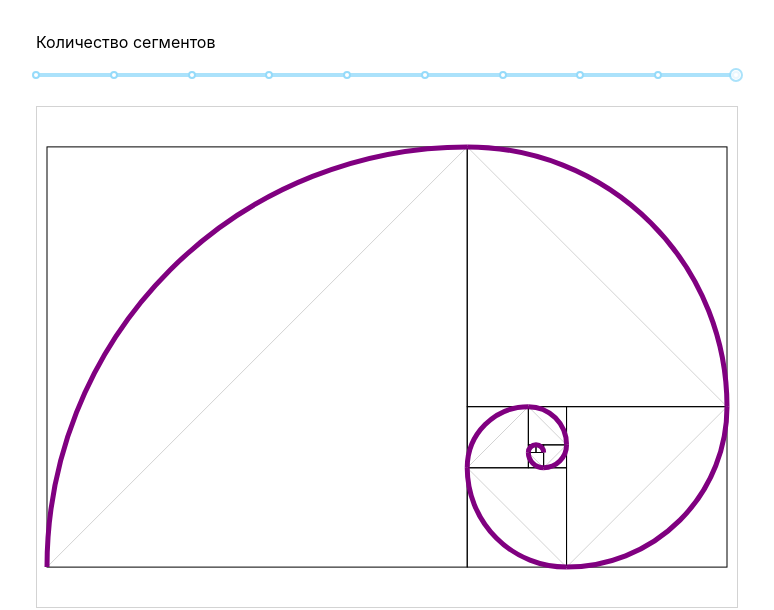
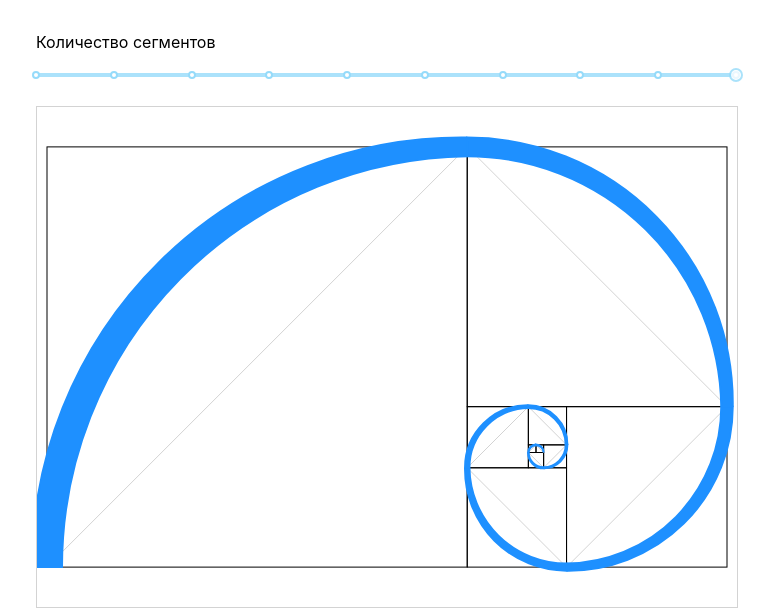
Before and after one commit to dkskv/fibonacci-spiral, a React (Create React App) app: page / in a window 1280 px wide. Shown: the top 610 px of the page, without its empty margins (254-1028 px from the left). Built offline with nearby package versions, Linux system fonts and the light colour scheme.

Commit message:
feat: реализовал динамическую толщину спирали

```diff
--- a/src/components/Spiral.tsx
+++ b/src/components/Spiral.tsx
@@ -1,5 +1,9 @@
 import { memo } from "react";
 import { generateSpiralSegments } from "../utils/generateSpiralSegments";
+import {
+  generateSegmentThicknesses,
+  ISpiralThickness,
+} from "../utils/generateSegmentSizes";
 import { Box, Segment } from "../utils/geometryEntities";
 
 function optionalSum(ns: (number | undefined)[]) {
@@ -32,6 +36,8 @@ export const Spiral: React.FC<IProps> = memo(
     const x = (areaWidth - spiralWidth) / 2;
     const y = (areaHeight - spiralHeight) / 2;
 
+    const thicknesses = generateSegmentThicknesses(coefficients, 30);
+
     return (
       <svg
         width={areaWidth}
@@ -45,7 +51,7 @@ export const Spiral: React.FC<IProps> = memo(
         <g transform={`translate(${x} ${y})`}>
           <g>{segments.map(renderSquare)}</g>
           <g>{segments.map(renderLine)}</g>
-          <g>{segments.map(renderArc)}</g>
+          <g>{segments.map((s, i) => renderArc(s, i, thicknesses[i]))}</g>
         </g>
       </svg>
     );
@@ -69,17 +75,36 @@ function renderLine({ x1, y1, x2, y2 }: Segment, index: number) {
   return <line key={index} {...{ x1, y1, x2, y2 }} stroke="lightgrey" />;
 }
 
-function renderArc(segment: Segment, index: number) {
-  const { x1, y1, x2, y2, size } = segment;
+function renderArc(
+  segment: Segment,
+  index: number,
+  thickness: ISpiralThickness
+) {
+  const { size, center, a, b } = segment;
+  const rotationOrigin = b.rotateRespectTo(center, -Math.PI / 2);
+
+  const offsetA = thickness.from / 2;
+  const offsetB = thickness.to / 2;
+
+  const a1 = a.moveFrom(rotationOrigin, offsetA);
+  const a2 = a.moveFrom(rotationOrigin, -offsetA);
+  const b1 = b.moveFrom(rotationOrigin, offsetB);
+  const b2 = b.moveFrom(rotationOrigin, -offsetB);
+
   const radius = size / Math.sqrt(2);
+  const r1 = radius + offsetB;
+  const r2 = radius - offsetB;
+
+  const d1 = ["M", b1.x, b1.y, "A", r1, r1, 0, 0, 1, a1.x, a1.y];
+  const d2 = ["L", a2.x, a2.y, "A", r2, r2, 0, 0, 0, b2.x, b2.y];
 
   return (
     <path
       key={index}
-      d={` M ${x2} ${y2} A ${radius} ${radius} 0 0 1 ${x1} ${y1}`}
-      stroke="purple"
-      strokeWidth="5"
-      fill="transparent"
+      d={d1.concat(d2).join(" ")}
+      strokeWidth="2" // чтобы спрятать швы между сегментами
+      stroke="DodgerBlue"
+      fill="DodgerBlue"
     />
   );
 }
--- /dev/null
+++ b/src/utils/generateSegmentSizes.ts
@@ -0,0 +1,27 @@
+export interface ISpiralThickness {
+  from: number;
+  to: number;
+}
+
+function pairwise<T>(arr: T[], f: (a: T, b: T, index: number) => void) {
+  arr.reduce((a, b, i) => (f(a, b, i), b));
+}
+
+export function generateSegmentThicknesses(
+  coefficients: number[],
+  max: number
+): ISpiralThickness[] {
+  if (coefficients.length === 0) {
+    return [];
+  }
+
+  const sizeFactor = max / coefficients[0];
+
+  const result: ISpiralThickness[] = [];
+
+  pairwise(coefficients.concat(0), (c1, c2) => {
+    result.push({ from: sizeFactor * c1, to: sizeFactor * c2 });
+  });
+
+  return result;
+}
--- a/src/utils/geometryEntities.ts
+++ b/src/utils/geometryEntities.ts
@@ -36,6 +36,10 @@ export class Segment {
   get y2() {
     return this.b.y;
   }
+
+  get center() {
+    return this.a.add(this.b).divByNumber(2);
+  }
 }
 
 export class Point {
@@ -57,6 +61,10 @@ export class Point {
     return this.map((a) => a * n);
   }
 
+  divByNumber(n: number) {
+    return this.map((a) => a / n);
+  }
+
   map(f: (n: number) => number) {
     return new Point(f(this.x), f(this.y));
   }
@@ -69,49 +77,71 @@ export class Point {
     return Math.sqrt((this.x - p.x) ** 2 + (this.y - p.y) ** 2);
   }
 
-  // /** от 0 до 2pi */
-  // private get polarAngle() {
-  //   const { x, y } = this;
+  /** от 0 до 2pi */
+  private get polarAngle() {
+    const { x, y } = this;
 
-  //   if (x === 0 && y > 0) {
-  //     return Math.PI / 2;
-  //   }
+    if (x === 0 && y > 0) {
+      return Math.PI / 2;
+    }
 
-  //   if (x === 0 && y < 0) {
-  //     return (3 * Math.PI) / 2;
-  //   }
+    if (x === 0 && y < 0) {
+      return (3 * Math.PI) / 2;
+    }
 
-  //   const alfa = Math.atan(y / x);
+    const alfa = Math.atan(y / x);
 
-  //   if (x > 0 && y >= 0) {
-  //     return alfa;
-  //   }
+    if (x > 0 && y >= 0) {
+      return alfa;
+    }
 
-  //   if (x > 0 && y < 0) {
-  //     return alfa + 2 * Math.PI;
-  //   }
+    if (x > 0 && y < 0) {
+      return alfa + 2 * Math.PI;
+    }
 
-  //   if (x < 0) {
-  //     return alfa + Math.PI;
-  //   }
+    if (x < 0) {
+      return alfa + Math.PI;
+    }
 
-  //   return NaN;
-  // }
+    return NaN;
+  }
 
-  // get polarRadius() {
-  //   return Math.sqrt(this.x ** 2 + this.y ** 2);
-  // }
+  setPolarAngle(value: number) {
+    const { polarRadius } = this;
+    return new Point(
+      polarRadius * Math.cos(value),
+      polarRadius * Math.sin(value)
+    );
+  }
 
-  // /** Вращение в полярных координатах */
-  // rotate(angle: number) {
-  //   const { polarRadius, polarAngle } = this;
-  //   return new Point(
-  //     polarRadius * Math.cos(polarAngle + angle),
-  //     polarRadius * Math.sin(polarAngle + angle)
-  //   );
-  // }
+  get polarRadius() {
+    return Math.sqrt(this.x ** 2 + this.y ** 2);
+  }
 
-  // rotateRespectTo(origin: Point, alfa: number) {
-  //   return this.subtract(origin).rotate(alfa).add(origin);
-  // }
+  setPolarRadius(value: number) {
+    const { polarAngle } = this;
+    return new Point(
+      value * Math.cos(polarAngle),
+      value * Math.sin(polarAngle)
+    );
+  }
+
+  shiftPolarRadius(delta: number) {
+    const { polarRadius } = this;
+    return this.setPolarRadius(polarRadius + delta);
+  }
+
+  rotate(delta: number) {
+    const { polarAngle } = this;
+    return this.setPolarAngle(polarAngle + delta);
+  }
+
+  rotateRespectTo(origin: Point, alfa: number) {
+    return this.subtract(origin).rotate(alfa).add(origin);
+  }
+
+  /** Сдвинуться от переданной точки */
+  moveFrom(origin: Point, delta: number) {
+    return this.subtract(origin).shiftPolarRadius(delta).add(origin);
+  }
 }
```
